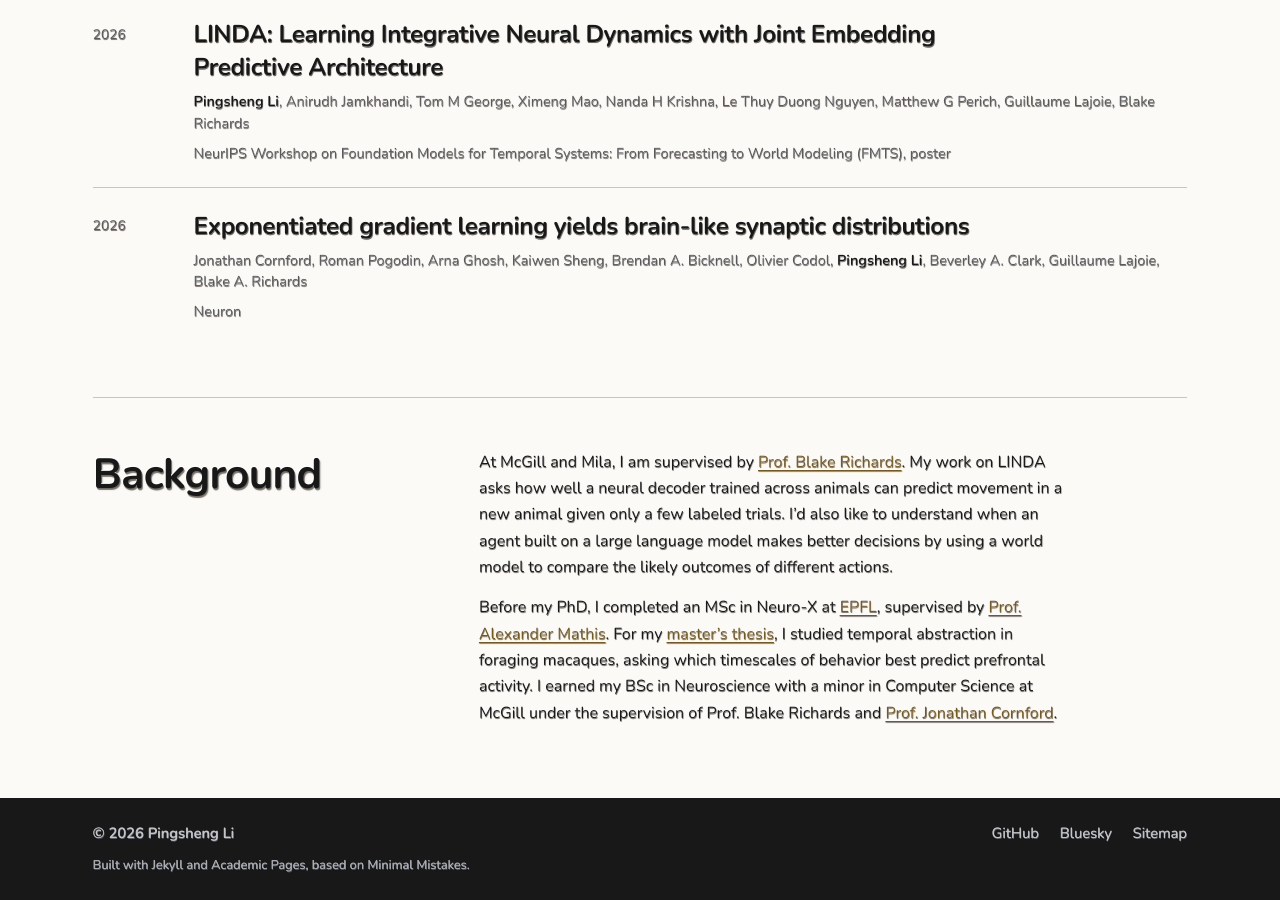
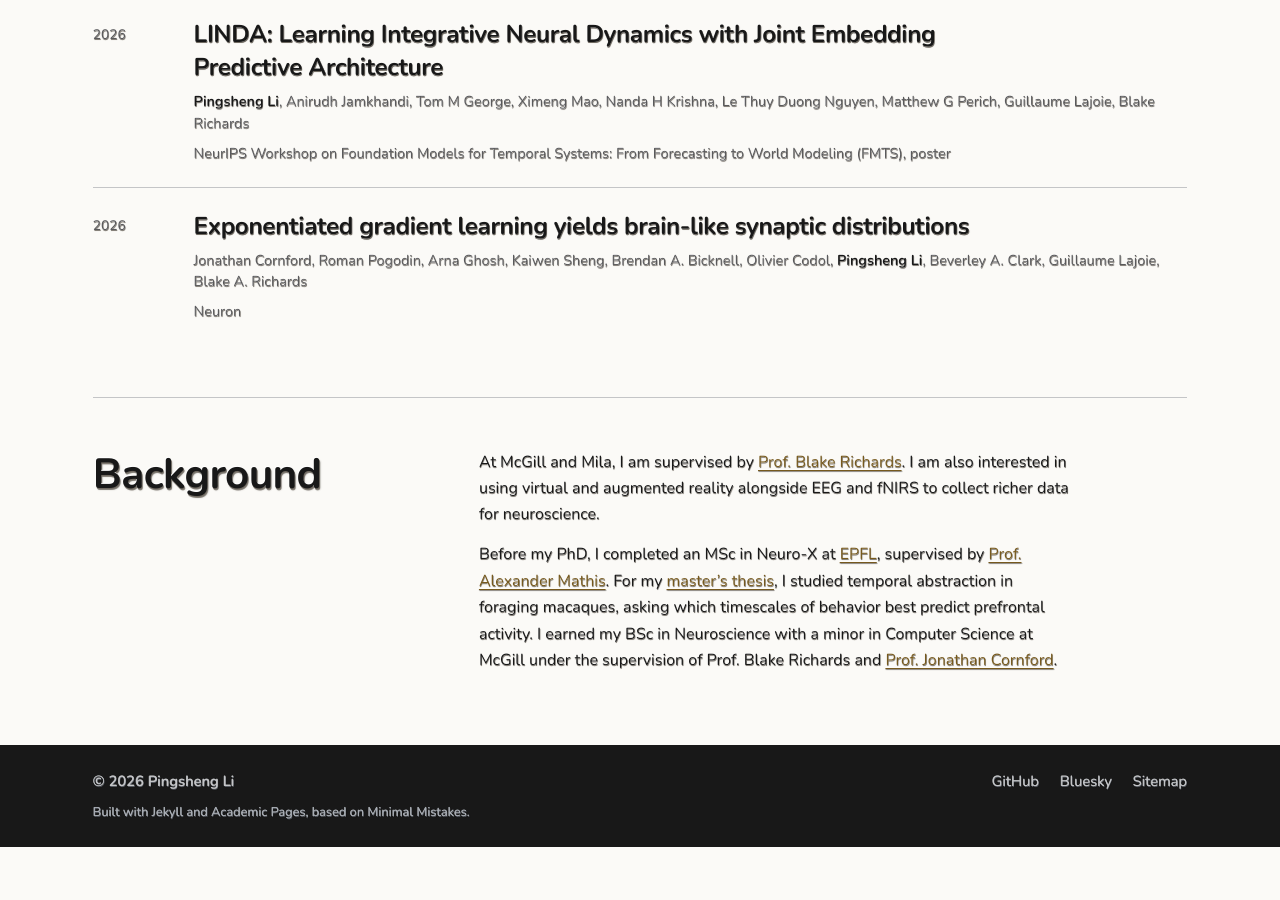
Before and after one commit to Pingsheng-NeuroAI/Pingsheng-NeuroAI.github.io, a Jekyll site: the page built from _pages/about.md, in a window 1280 px wide and 900 px high, scrolled down 1567 px. Built offline with Jekyll 4.4.1, drawn with Linux system fonts in a browser that asks for light colours; some web fonts are replaced; after the commit the page ends 2414 px from its top, so only the background shows below that; some of the changed text lies outside the part shown.

Commit message:
Revert "Refresh research interests across the homepage and author bio"
This reverts commit ca3ccb641007d76f61ac0934f85c5c5122771e1f.

```diff
--- a/_config.yml
+++ b/_config.yml
@@ -25,7 +25,7 @@ author:
   avatar           : "pingsheng-li-portrait.jpg"
   name             : "Pingsheng Li"
   pronouns         : "He/Him"
-  bio              : "Computer Science PhD student at McGill. Interested in generalist intelligence, world models, brain–computer interfaces (BCIs), and LLM agents."
+  bio              : "PhD student in Computer Science at McGill University. Research interests: NeuroAI, Foundation Models, and Embodied AI."
   location         : "Montreal, Quebec, Canada"
   employer         : "McGill University"
   uri              : # URL
--- a/_layouts/profile.html
+++ b/_layouts/profile.html
@@ -12,7 +12,7 @@ layout: default
       </p>
       <h1 id="profile-name">{% assign names = site.author.name | split: ' ' %}{% for name in names %}{% if forloop.last %}<em>{{ name }}</em>{% else %}{{ name }} {% endif %}{% endfor %}</h1>
       <p class="profile-role">PhD student in Computer Science</p>
-      <p class="profile-intro-text">My main interest is generalist intelligence. I’m curious how LLM agents can use world models to plan in unfamiliar environments and how brain–computer interfaces can adapt to new users.</p>
+      <p class="profile-intro-text">I work at the intersection of neuroscience and AI. My research focuses on generalist multimodal representation learning, foundation models for neural data, and embodied AI.</p>
       <div class="profile-contact" aria-label="Contact and profiles">
         {% if site.author.email %}<a class="profile-contact-primary" href="mailto:{{ site.author.email }}"><i class="fa-solid fa-envelope" aria-hidden="true"></i>Email me</a>{% endif %}
         {% if site.author.googlescholar %}<a href="{{ site.author.googlescholar | escape }}"><i class="ai ai-google-scholar" aria-hidden="true"></i>Google Scholar</a>{% endif %}
--- a/_pages/about.md
+++ b/_pages/about.md
@@ -1,13 +1,13 @@
 ---
 layout: profile
 permalink: /
-title: "Generalist Intelligence and NeuroAI"
-excerpt: "Pingsheng Li is a PhD student at McGill and Mila interested in generalist intelligence, world models, brain–computer interfaces, and LLM agents."
+title: "NeuroAI Research"
+excerpt: "Pingsheng Li is a PhD student in Computer Science at McGill and Mila, studying NeuroAI, multimodal learning, and foundation models for neural data."
 redirect_from:
   - /about/
   - /about.html
 ---
 
-At McGill and Mila, I am supervised by [Prof. Blake Richards](https://mila.quebec/en/directory/blake-richards). My work on LINDA asks how well a neural decoder trained across animals can predict movement in a new animal given only a few labeled trials. I’d also like to understand when an agent built on a large language model makes better decisions by using a world model to compare the likely outcomes of different actions.
+At McGill and Mila, I am supervised by [Prof. Blake Richards](https://mila.quebec/en/directory/blake-richards). I am also interested in using virtual and augmented reality alongside EEG and fNIRS to collect richer data for neuroscience.
 
 Before my PhD, I completed an MSc in Neuro-X at [EPFL](https://www.epfl.ch/en/), supervised by [Prof. Alexander Mathis](https://cnai.epfl.ch/). For my [master’s thesis]({% post_url 2026-11-25-lever-press-neural-timescales %}), I studied temporal abstraction in foraging macaques, asking which timescales of behavior best predict prefrontal activity. I earned my BSc in Neuroscience with a minor in Computer Science at McGill under the supervision of Prof. Blake Richards and [Prof. Jonathan Cornford](https://eps.leeds.ac.uk/computing/staff/15737/dr-jonathan-cornford).
```
